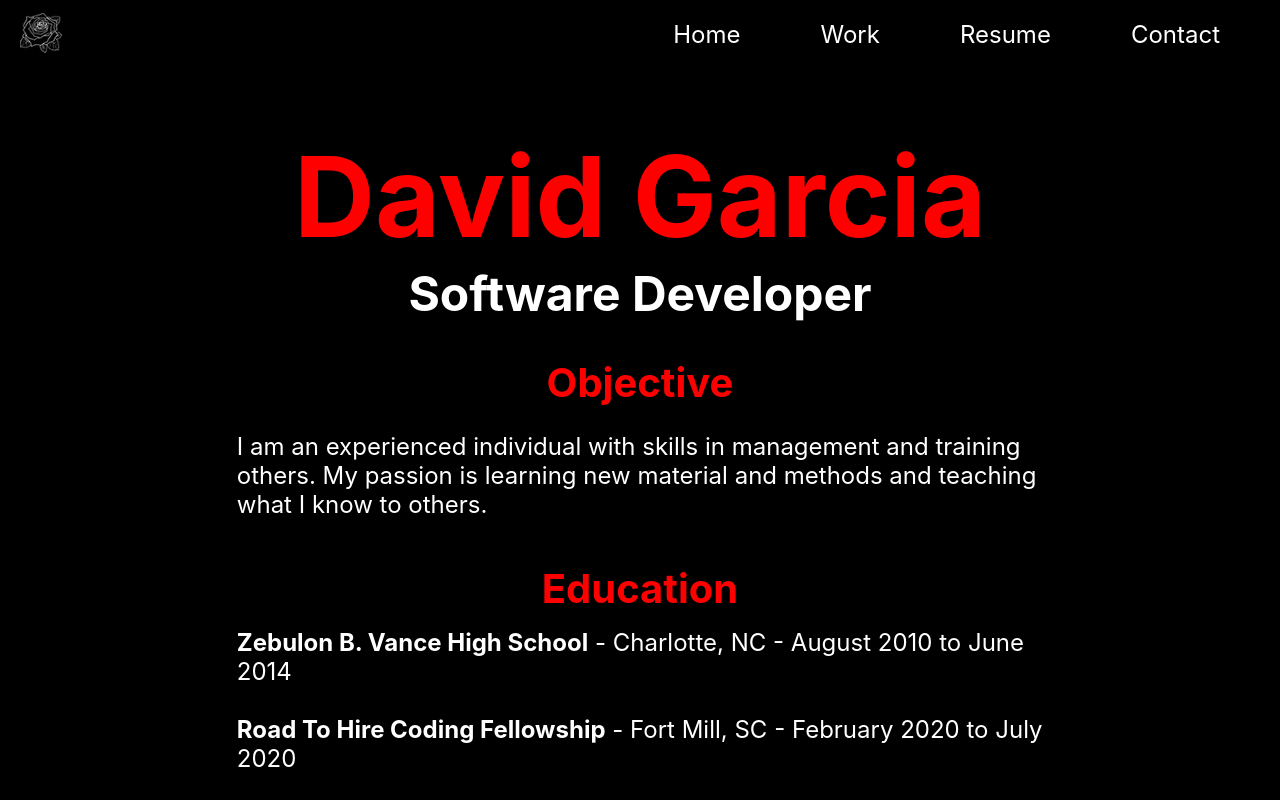
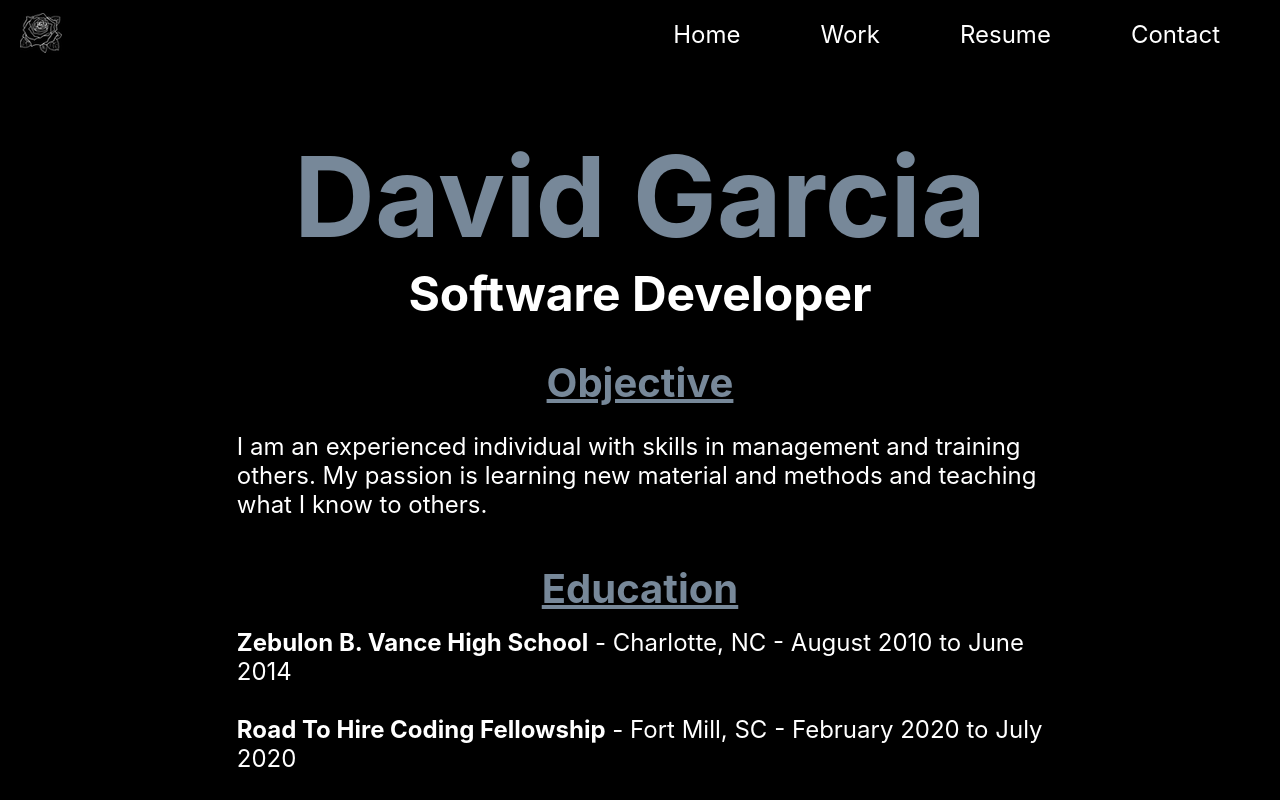
Before and after one commit to davidgarcia1723/garcia, a React (Create React App) app: page /Resume in a window 1280 px wide. Shown: the top 800 px of the page. Built offline with nearby package versions, Linux system fonts and the light colour scheme; some icons are missing; a small style sheet from the web is missing.

Commit message:
accessibility

```diff
--- a/src/Components/Resume/Resume.css
+++ b/src/Components/Resume/Resume.css
@@ -11,7 +11,7 @@ li {
 }
 
 .name {
-    color: red;
+    color: lightslategray;
     text-align: center;
     font-size: 7rem;
 }
@@ -23,10 +23,11 @@ li {
 }
 
 .topic {
-    color: red;
+    color: lightslategray;
     text-align: center;
     font-size: 2.5rem;
     padding: 15px;
+    text-decoration: underline;
 }
 
 .text {
--- a/src/Components/Work/Work.css
+++ b/src/Components/Work/Work.css
@@ -31,8 +31,8 @@
     justify-content: center;
 }
 .card img {
-    height: 15rem;
-    width: 25rem;
+    height: 10rem;
+    width: 20rem;
 }
 .card h1 {
     font-size: 28px;
```
